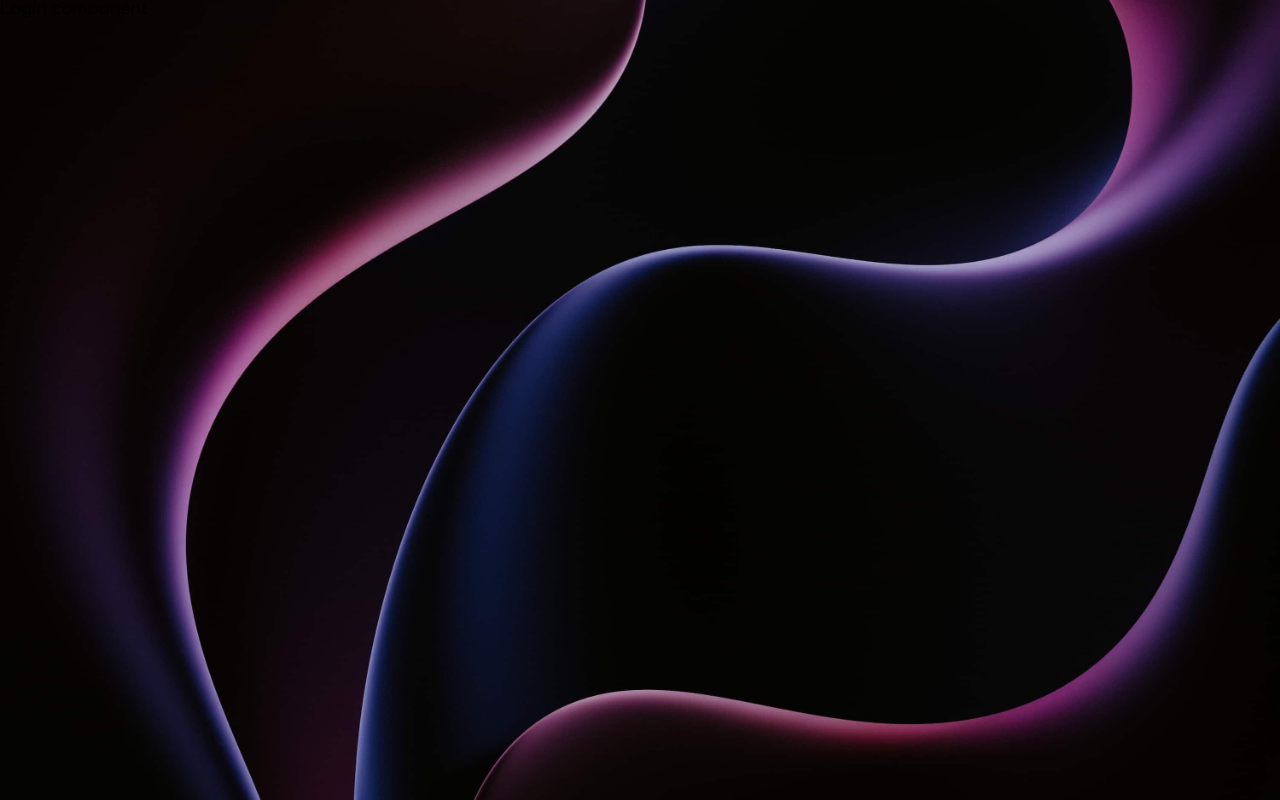
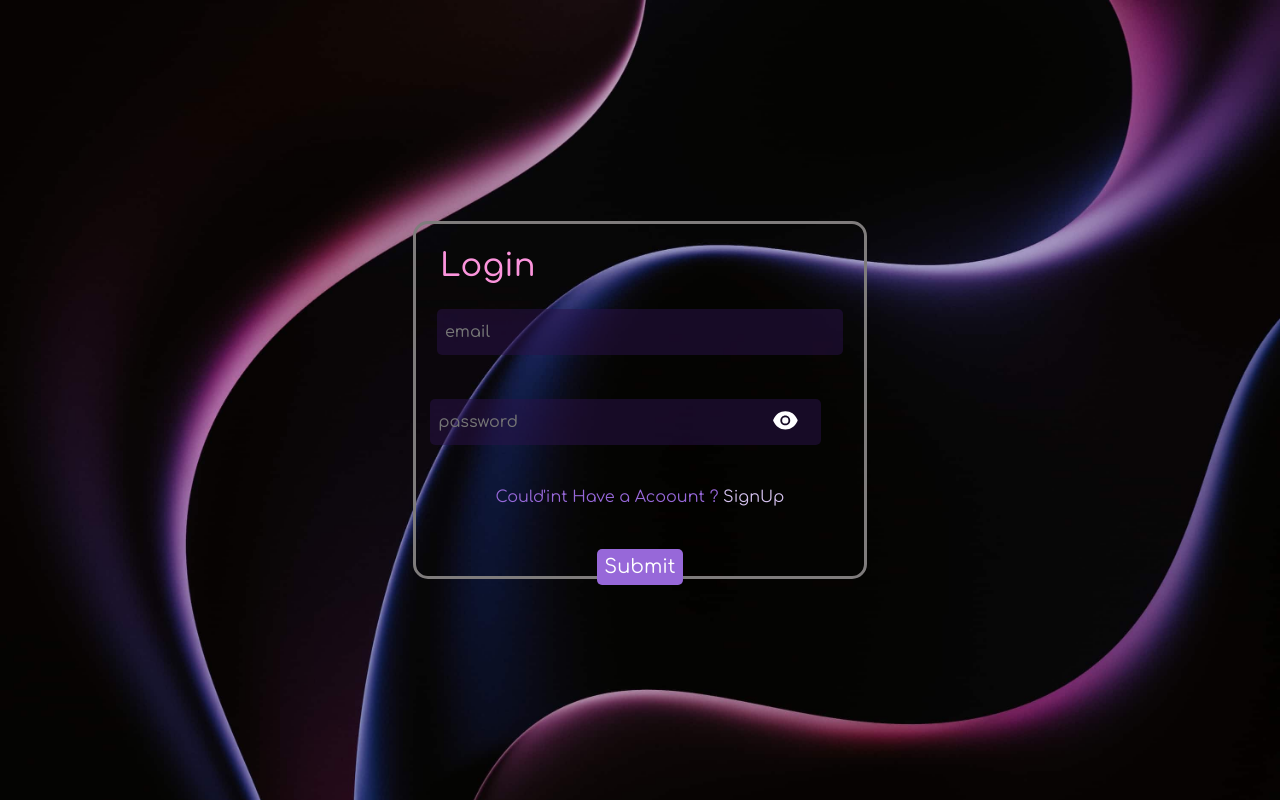
Before and after one commit to Subhash-K45/Projects, a React (Create React App) app in the folder ArtGallery-Frontend/: page /Login in a window 1280 px wide. Built offline with nearby package versions, Linux system fonts and the light colour scheme.

Commit message:
Login oage

```diff
--- a/ArtGallery-Frontend/package.json
+++ b/ArtGallery-Frontend/package.json
@@ -14,6 +14,7 @@
     "font-awesome": "^4.7.0",
     "react": "^18.2.0",
     "react-dom": "^18.2.0",
+    "react-icons": "^4.9.0",
     "react-scripts": "5.0.1",
     "web-vitals": "^2.1.4"
   },
--- a/ArtGallery-Frontend/src/App.css
+++ b/ArtGallery-Frontend/src/App.css
@@ -12,6 +12,7 @@ body{
  }
  .navbar {
     width:100%;
+    height: 50px;
     display:flex;
     justify-content: end;
     padding:2rem 2rem 2rem 0;
@@ -278,3 +279,82 @@ body{
     letter-spacing: 0.2px;
     font-weight: bolder;
 }
+.Login{
+    width:100vw;
+    height: 100vh;
+    display:grid;
+    place-items:center;
+}
+.User_Login{
+    width: 40%;
+    height: 38%;
+    max-width: 400px;
+    min-width: 200px;
+    border:3px solid #7f7c7c;
+    border-radius:15px;
+    padding:1.5rem;
+}
+.User_Login > form{
+    width:100%;
+    height: 100%;
+    display: flex;
+    flex-direction: column;
+    align-items: center;
+    gap:2.7rem;
+    margin-top: 26px;
+}
+.User_Login > form input{
+    width:100%;
+    height:40px;
+    text-indent:5px;
+    border:none;
+    outline:none;
+    background-color:rgba(42, 18, 75, 0.5);
+    padding:0.2rem;
+    color:white;
+    font-size: 1rem;
+    font-weight: 500;
+    border-radius: 5px;
+}
+.User_Login > h2{
+    color:#FB94DC;
+    font-size: 2rem;
+    font-weight: 500;
+    letter-spacing:0.2px;
+}
+.SignUp{
+
+    color:#9768d9;
+}
+.SignUp a{
+    color:#d5c2ef;
+    cursor:pointer;
+    text-decoration:none;
+}
+.password-inline{
+    display:flex;
+    width:105%;
+}
+.password-inline > input{
+    width:999px;
+}
+.password-inline > span{
+    display:flex;
+    position:relative;
+    right:12%;
+    top:15%;
+    font-size: 1.8rem;
+    color:white;
+    cursor:pointer;
+}
+.Submit{
+    background-color: #9768d9;
+    color:white;
+    font-size:1.21rem;
+    font-weight: 300;
+    padding:7px;
+    border-radius: 5px;
+    border:none;
+    outline:none;
+    cursor:pointer;
+}
--- /dev/null
+++ b/ArtGallery-Frontend/src/Event.js
@@ -0,0 +1,30 @@
+import axios, { Axios } from "axios"
+import  {useEffect,useState} from "react"
+const Event = () =>{
+    const [state,setState]=useState()
+    useEffect(()=>{
+       // axios.get("https://pear-cooperative-gazelle.cyclic.app/Creater/Event",).then(response=>console.log(response.data))
+    },[])
+    return(
+        <div className="Event-Message-Box">
+            <div className="Event-Box-Headings">
+                <h2>Upcoming Events</h2>
+                <p>Stay up to date on our current events.</p>
+            </div>
+            <div className="Event-Box-Content">
+                <div className="Event1">
+
+                </div>
+                <div className="Event1">
+
+                </div>
+                <div className="Event1">
+
+                </div>
+            </div>
+        </div>
+    )
+}
+
+
+export default Event
--- a/ArtGallery-Frontend/src/NavBar-Component/Home.js
+++ b/ArtGallery-Frontend/src/NavBar-Component/Home.js
@@ -1,5 +1,5 @@
 import { useState} from 'react'
-
+import Event from '../Event'
 import './Nav-Bar-Component.css'
 import Nav from '../Nav'
 import OverView from '../OverviewComponent'
@@ -30,6 +30,15 @@ const Home=()=>{
                     <OverView />
                 </div>
             </div>
+            <div className="Events">
+                <div className="Event-Blur-Box">
+
+                </div>
+                <div className="Event-Box">
+                    <Event/>
+                </div>
+
+            </div>
         </div>
     )
 }
--- a/ArtGallery-Frontend/src/NavBar-Component/Login.js
+++ b/ArtGallery-Frontend/src/NavBar-Component/Login.js
@@ -1,6 +1,39 @@
+import { Link } from "react-router-dom"
+import { useState } from "react";
+import { AiFillEye,AiFillEyeInvisible } from "react-icons/ai";
 const Login = ()=>{
+    const[open,Setopen]=useState(false)
+    function handleSubmit(e){
+        e.preventDefault()
+        console.log('clicked')
+    }
+    function handleEye(){
+        Setopen(prev => !prev)
+    }
     return (
-        <div>Login component</div>
+        <div className="Login">
+            <div className="User_Login">
+                <h2>Login</h2>
+                <form method="POST" onSubmit={(e)=>handleSubmit(e)}>
+                    <input placeholder="email"
+                    type="email"
+                    className="user-email"
+                    required/>
+                    <div className="password-inline">
+                        <input type={open ? "text" : "password"}
+                        placeholder="password"
+                        className="user-password"
+                        required />
+                        <span className="openeye" onClick={handleEye}>{open ? <AiFillEyeInvisible/> :<AiFillEye/>}</span>
+                    </div>
+                    <p className="SignUp">Could'int Have a Acoount ?
+                    <span className="SignUp_Link">
+                    <Link to="User_SignUp"> SignUp</Link></span></p>
+                    <button type="submit"  className="Submit">Submit</button>
+
+                </form>
+            </div>
+        </div>
     )
 }
 
```
Also changed, not shown: 1 other file (tests, documents, lock files or other folders).
